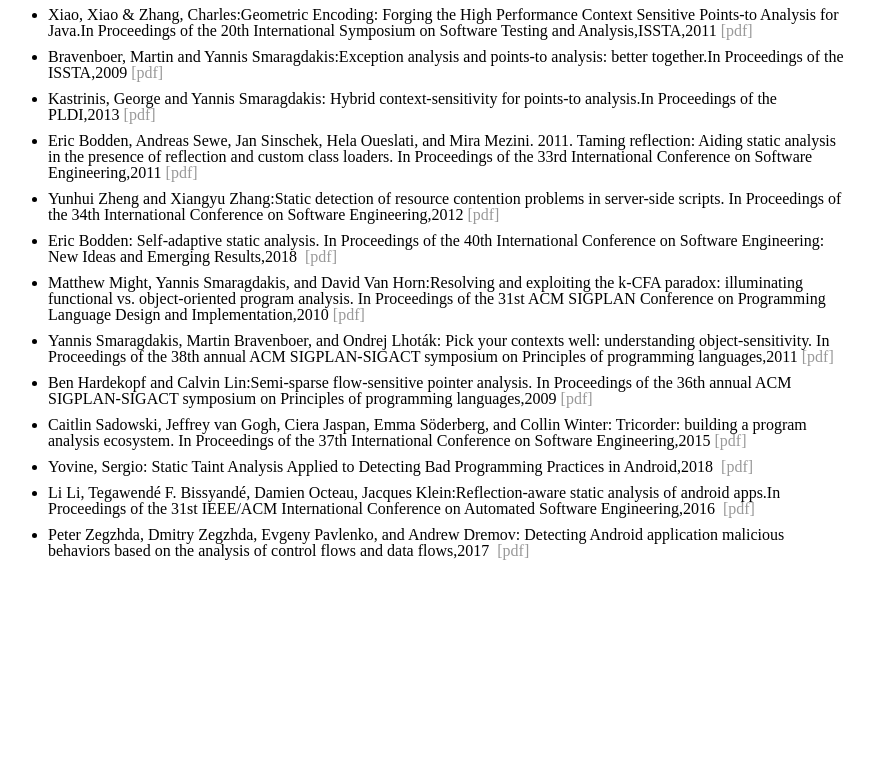
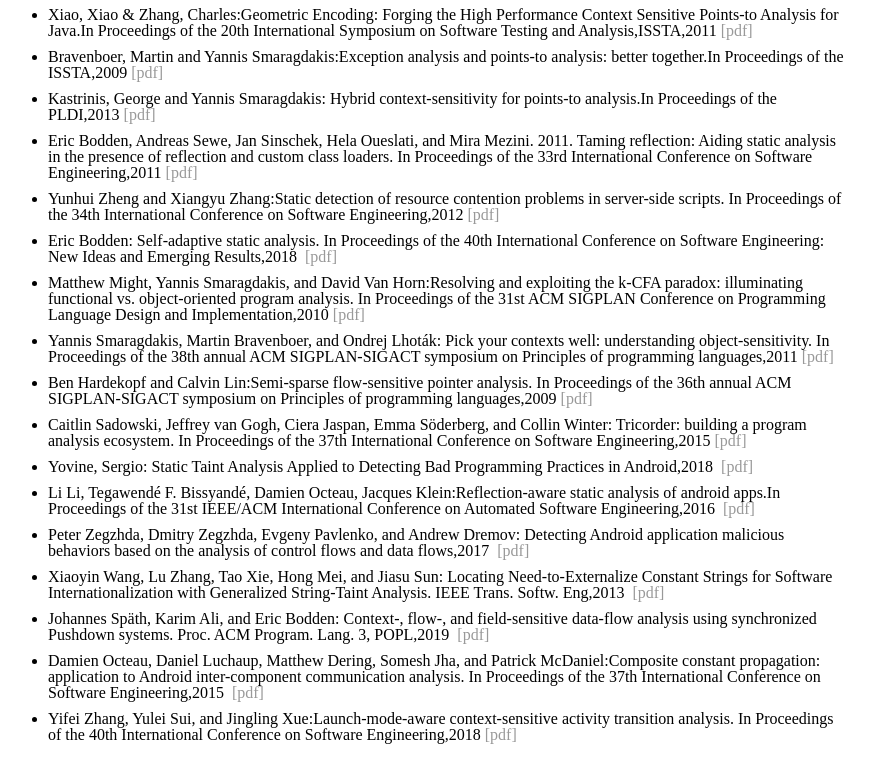
Before and after one commit to anitha181992/Static_analysis, a plain HTML site: page publications.html in a window 1280 px wide. Shown: the part 868-1651 px from the top of the page, without its empty margins (192-1066 px from the left). Before the commit the page ends 1487 px from the top, so only its background shows below. Drawn offline with Linux system fonts and the light colour scheme.

Commit message:
Update publications.html

```diff
--- a/publications.html
+++ b/publications.html
@@ -58,6 +58,10 @@
      <li>Yovine, Sergio: Static Taint Analysis Applied to Detecting Bad Programming Practices in Android,2018 &nbsp;<a href="Publications/(28)Static_taint_analysis_badprogramming.pdf">[pdf]</a></li>
      <li>Li Li, Tegawendé F. Bissyandé, Damien Octeau, Jacques Klein:Reflection-aware static analysis of android apps.In Proceedings of the 31st IEEE/ACM International Conference on Automated Software Engineering,2016 &nbsp;<a href="Publications/(29)Reflectionaware_static_analysis.pdf">[pdf]</a></li>
      <li>Peter Zegzhda, Dmitry Zegzhda, Evgeny Pavlenko, and Andrew Dremov: Detecting Android application malicious behaviors based on the analysis of control flows and data flows,2017 &nbsp;<a href="Publications/(30)detecting_android_malicious.pdf">[pdf]</a></li>
+     <li>Xiaoyin Wang, Lu Zhang, Tao Xie, Hong Mei, and Jiasu Sun: Locating Need-to-Externalize Constant Strings for Software Internationalization with Generalized String-Taint Analysis. IEEE Trans. Softw. Eng,2013 &nbsp;<a href="Publications/(31)Internationalization_string_analysis.pdf">[pdf]</a></li>
+     <li>Johannes Späth, Karim Ali, and Eric Bodden: Context-, flow-, and field-sensitive data-flow analysis using synchronized Pushdown systems. Proc. ACM Program. Lang. 3, POPL,2019 &nbsp;<a href="Publications/(33)Context_field_PDS.pdf">[pdf]</a></li>
+     <li>Damien Octeau, Daniel Luchaup, Matthew Dering, Somesh Jha, and Patrick McDaniel:Composite constant propagation: application to Android inter-component communication analysis. In Proceedings of the 37th International Conference on Software Engineering,2015 &nbsp;<a href="Publications/(34)Composite_constantpropogation.pdf">[pdf]</a></li>
+     <li>Yifei Zhang, Yulei Sui, and Jingling Xue:Launch-mode-aware context-sensitive activity transition analysis. In Proceedings of the 40th International Conference on Software Engineering,2018&nbsp;<a href="Publications/(35)transition_analysis.pdf">[pdf]</a></li>
     </ul>
     </p>
   </body>
```
